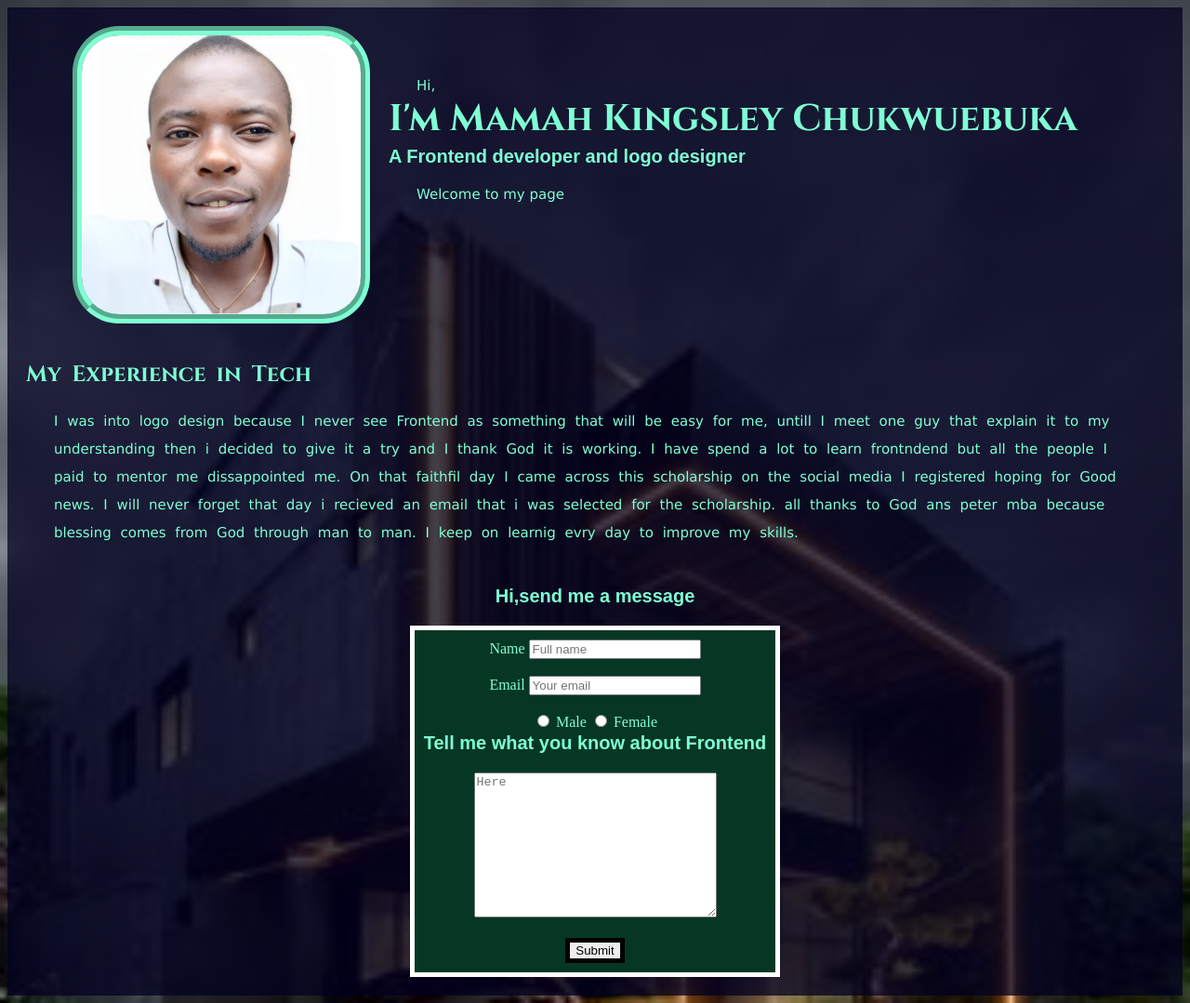
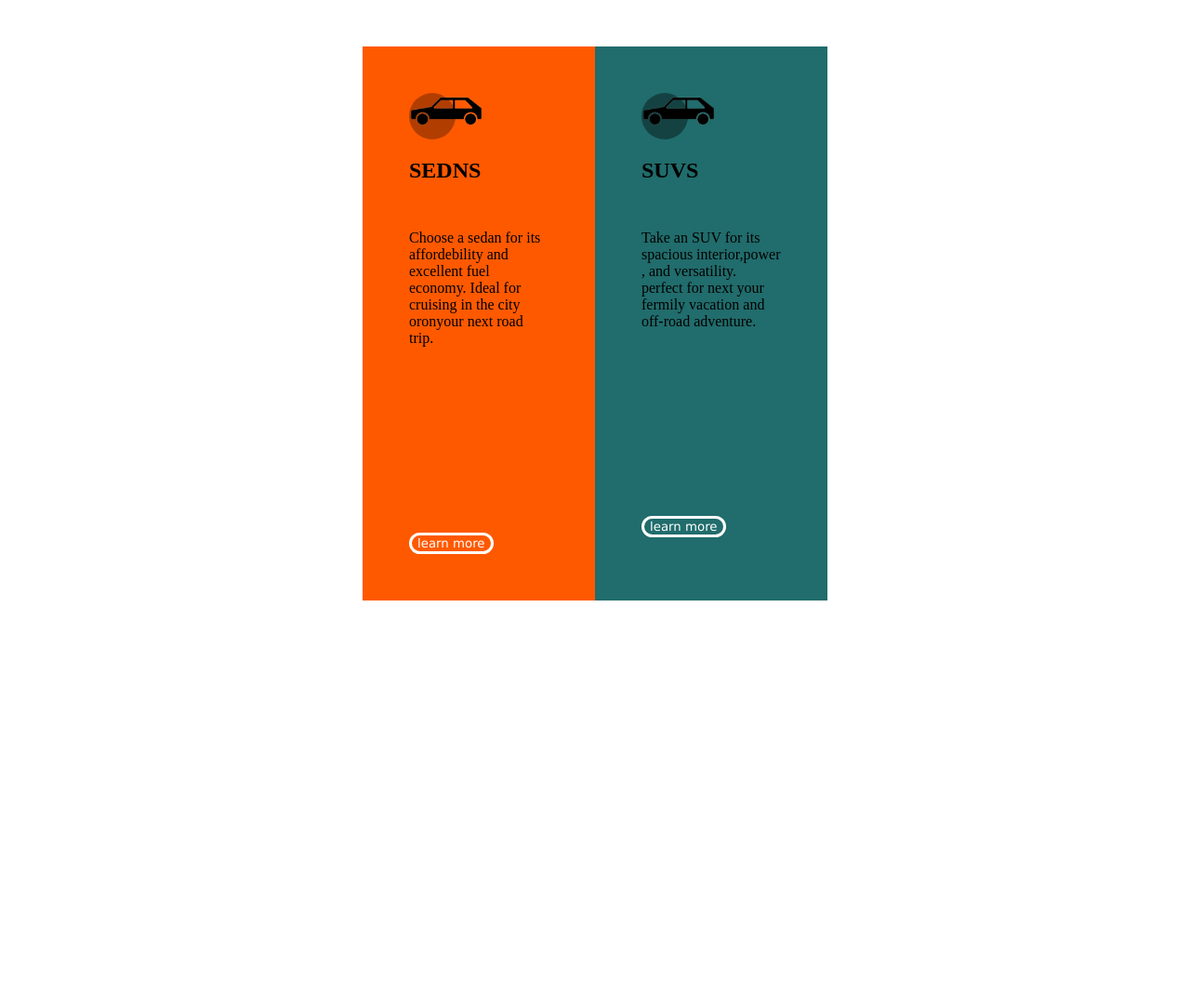
Before and after one commit to kingstech001/project2, a plain HTML site: page index.html in a window 1280 px wide. Shown: the whole page at 93% size. After the commit the page ends 800 px from the top, so only its background shows below. Drawn offline with Linux system fonts and the light colour scheme.

Commit message:
Add files via upload

```diff
--- a/index.html
+++ b/index.html
@@ -4,47 +4,38 @@
     <meta charset="UTF-8">
     <meta http-equiv="X-UA-Compatible" content="IE=edge">
     <meta name="viewport" content="width=device-width, initial-scale=1.0">
-    <title>Techhub Project</title>
-    <link rel="stylesheet" href="mystyle.css">
+    <title>Home Work3</title>
+    <link href="https://fonts.googleapis.com/css2?family=Poppins:wght@300&display=swap" rel="stylesheet">
+    <link rel="stylesheet" href="style.css">
 </head>
 <body>
 
-    <header>
-    <img src="/image/1679730343067.jpg" alt="My image" width="300">
+<div class="master">
+    <div class="master1">
+    <div class="image1">
+        <img src="car_png-removebg-preview.png" alt="image" >
+    </div>
+    <div class="text">
+        <h2>sedns</h2>
+        <p>Choose a sedan for its affordebility and excellent fuel economy. Ideal for cruising in the city oronyour next road trip.</p>
+    </div>
     <div>
-    <p>Hi,</p>
-    <h1>I'm Mamah Kingsley Chukwuebuka</h1>
-    <h3>A Frontend developer and logo designer</h3>
-    <p>Welcome to my page</p>
+        <button>learn more</button>
+    <!-- <a href="">learn more</a> -->
     </div>
-    </header>
-    <section class="section1">
-        <h2>My Experience in Tech </h2>
-        <p>I was into logo design because I never see Frontend as something that will be easy for me, untill I meet one guy that explain it to my understanding then i decided to give it a try and I thank God it is working. I have spend a lot to learn frontndend but all the people I paid to mentor me dissappointed me. On that faithfil day I came across this scholarship on the social media I registered hoping for Good news. I will never forget that day i recieved an email that i was selected for the scholarship. all thanks to God ans peter mba because blessing comes from God through man to man. I keep on learnig evry day to improve my skills.</p>
-    </section>
-    <section class="section2">
-        <h3 class="contact">Hi,send me a message</h3>
-        <form action="method">
-            <label for="name">Name</label>
-            <input type="text" name="name" id="name" placeholder="Full name"  required>
-            <br>
-            <br>
-            <label for="email">Email</label>
-            <input type="email" name="email" id="email" placeholder="Your email" required>
-            <br>
-            <br>
-            <input type="radio" name="gender" id="gender">
-            <label for="gender">Male</label>
-            <input type="radio" name="gender" id="gender">
-            <label for="gender">Female</label>
-            <br>
-            <h3>Tell me what you know about Frontend</h3>
-            <textarea name="description" id="description" cols="30" rows="10" placeholder="Here"></textarea>
-            <br>
-            <br>
-            <input type="submit" name="submit" id="submit">
-        </form>
-    </section>
+    </div>
+    <div class="master2">
+    <div class="image2">
+        <img src="car_png-removebg-preview.png" alt="image" width="80px">
+    </div>
+    <div class="text2">
+        <h2>suvs</h2>
+        <p>Take an SUV for its spacious interior,power , and versatility. perfect for next your fermily vacation and off-road adventure.</p>
+    </div>
+    <div>
+        <button>learn more</button>
+    </div>
+    </div>
 
 </body>
 </html>
--- /dev/null
+++ b/style.css
@@ -0,0 +1,66 @@
+*{
+    box-sizing: border-box;
+}
+
+.master{
+    display: flex;
+    justify-content: center;
+    margin: 50px 50px 50px 50px;
+}
+.master1{
+    background-color: rgb(255, 89, 0);
+    padding: 50px;
+    width: 250px;
+}
+
+.master2{
+    background-color: rgb(33, 108, 108);
+    padding: 50px;
+    width:250px;
+}
+.image1{
+    background-color: rgba(0, 0, 0, 0.306);
+    border-radius: 100%;
+    height: 50px;
+    width: 50px;
+}
+
+.image1 img{
+    width: 80px;
+}
+.image2{
+    background-color: rgba(0, 0, 0, 0.388);
+    border-radius: 100%;
+    height:50px ;
+    width: 50px;
+}
+h2{
+    text-transform: uppercase;
+    margin-bottom: 10px;
+}
+.text{
+    margin-bottom: 200px;
+}
+.text2{
+    margin-bottom: 200px;
+}
+
+p{
+    margin-top: 50px;
+}
+.master1 button{
+    font-family:Verdana, Geneva, Tahoma, sans-serif ;
+    border:3px solid;
+    border-radius: 50px;
+    background:rgb(255, 89, 0) ;
+    color: white;
+    cursor: grab;
+}
+.master2 button {
+    font-family: Verdana, Geneva, Tahoma, sans-serif;
+    border: 3px solid;
+    border-radius: 50px;
+    background: rgb(33, 108, 108);
+    color: white;
+    cursor: grab;
+}
```
Also changed, not shown: car_png-removebg-preview.png (added), logo-removebg-preview (1).png (added).
